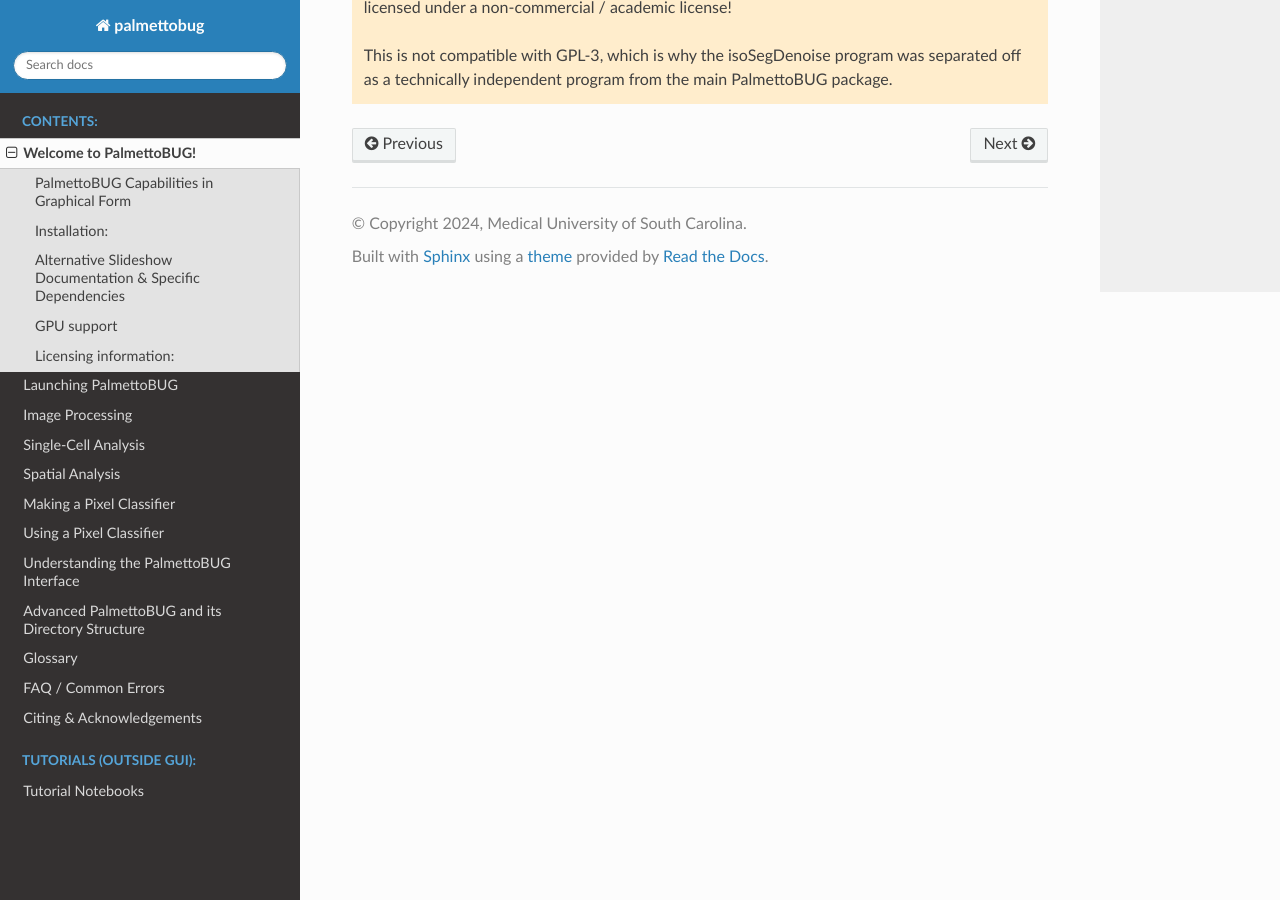
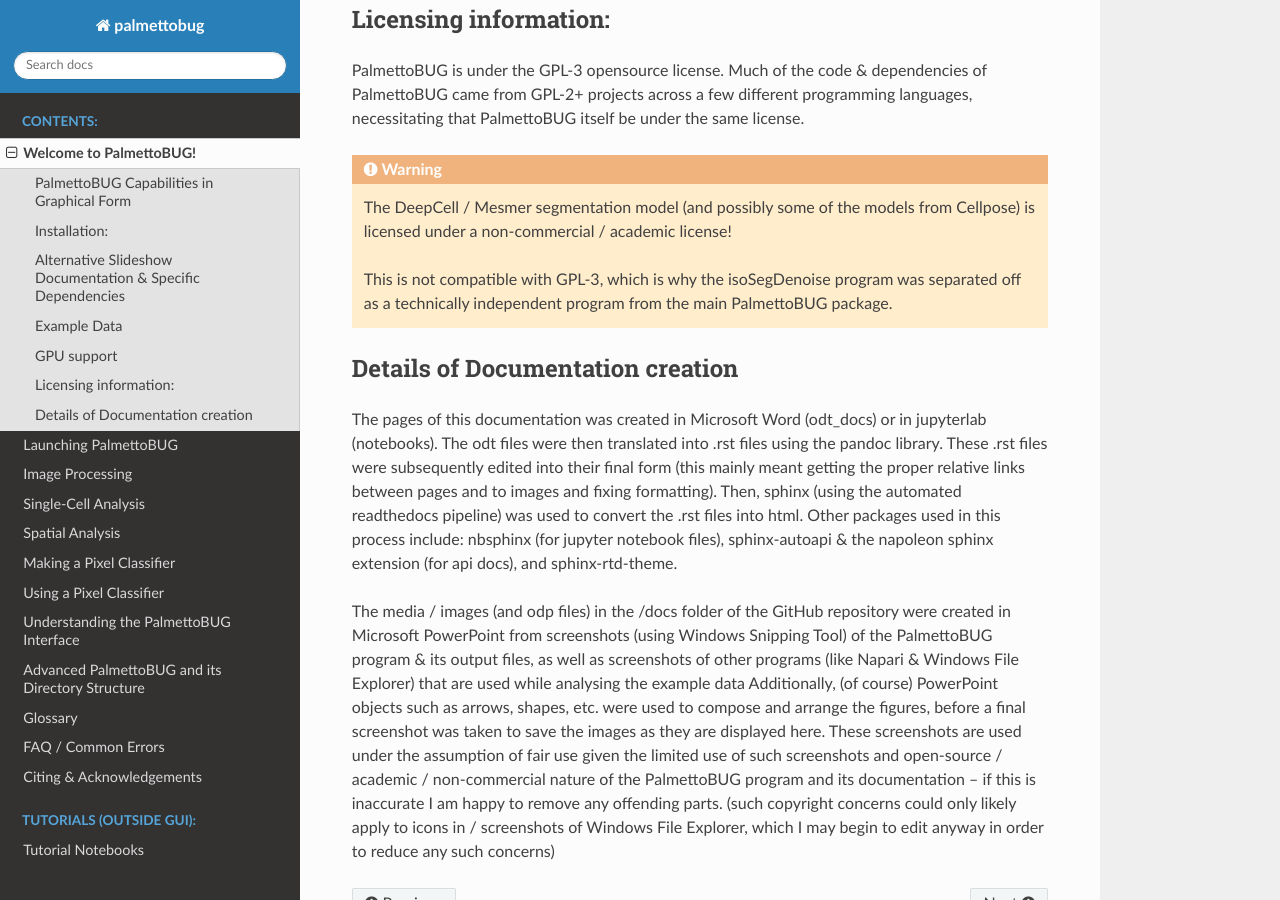
Before and after one commit to BenCaiello/PalmettoBUG, a Sphinx documentation site: the page built from docs/source/WelcometoPalmettoBUG.rst, in a window 1280 px wide and 900 px high, scrolled down 3125 px. Built offline with Sphinx 7.4.7 and the Read the Docs theme 3.1.0, drawn with Linux system fonts in a browser that asks for light colours; pages that are not in the unit, such as notebooks, are missing from menus; some of the changed text lies outside the part shown.

Commit message:
being editing docs

```diff
--- a/docs/source/WelcometoPalmettoBUG.rst
+++ b/docs/source/WelcometoPalmettoBUG.rst
@@ -81,6 +81,15 @@
 Also on the GitHub (in an /environments folder) will be a few text documents listing
 all the dependencies that are installed with PalmettoBUG / isoSegDenoise, using “pip freeze”
 command to retrieve packages in installed in an environment I used in testing / development.
+
+Example Data
+~~~~~~~~~~~~~
+
+The example data used in PalmettoBUG documentation / preprint / etc. can be retrieved using the fetch_CyTOF_example
+and fetch_IMC_example functions, as well as in the GUI (which calls those two functions using a button). These work by
+using the python requests library to download the data from Zenodo.
+However, if an error occurs in one of these functions (which may be more likely for the IMC data because of its large size of ~700 MB),
+the example data can be downloaded directly from Zenodo instead: https://zenodo.org/records/14983582.
 
 GPU support
 ~~~~~~~~~~~
@@ -135,6 +144,28 @@
    This is not compatible with GPL-3, which is why the isoSegDenoise program was separated off as a technically independent program
    from the main PalmettoBUG package.
 
+
+
+Details of Documentation creation
+~~~~~~~~~~~~~~~~~~~~~~~~~~~~~~~~~
+
+The pages of this documentation was created in Microsoft Word (odt_docs) or in jupyterlab (notebooks).
+The odt files were then translated into .rst files using the pandoc library. These .rst files were subsequently
+edited into their final form (this mainly meant getting the proper relative links between pages and to images and fixing formatting).
+Then, sphinx (using the automated readthedocs pipeline) was used to convert the .rst files
+into html. Other packages used in this process include: nbsphinx (for jupyter notebook files), sphinx-autoapi & the napoleon sphinx extension (for api docs),
+and sphinx-rtd-theme.
+
+The media / images (and odp files) in the /docs folder of the GitHub repository were created in
+Microsoft PowerPoint from screenshots (using Windows Snipping Tool) of the PalmettoBUG program & its output files, as well as screenshots of
+other programs (like Napari & Windows File Explorer) that are used while analysing the example data
+Additionally, (of course) PowerPoint objects such as arrows, shapes, etc. were used to compose and arrange the figures, before a
+final screenshot was taken to save the images as they are displayed here.
+These screenshots are used under the assumption of fair use given the limited use of such screenshots and open-source / academic / non-commercial
+nature of the PalmettoBUG program and its documentation -- if this is inaccurate I am happy to remove any offending parts.
+(such copyright concerns could only likely apply to icons in / screenshots of Windows File Explorer, which I may begin to edit anyway in order to reduce any such concerns)
+
+
 .. |image1| image:: media/Welcome1.png
    :width: 6.49583in
    :height: 3.68681in
```
Also changed, not shown: other parts of docs/source/WelcometoPalmettoBUG.rst (+1 -1 lines), docs/source/ImageProcessing.rst (+11 -9 lines), docs/source/LoadingData.rst (+7 -5 lines), docs/source/SingleCellAnalysis.rst (+10 -8 lines).
